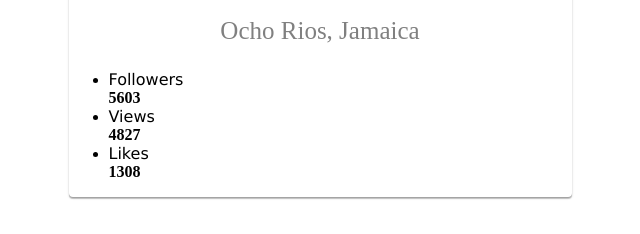
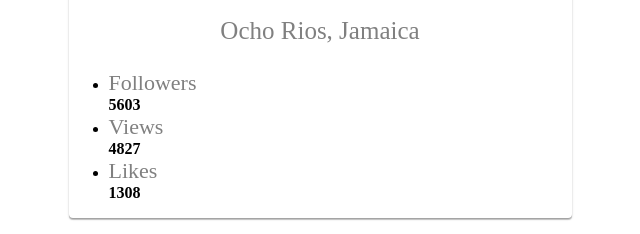
Before and after one commit to OllBond/goit-react-hw-01-components, a React (Create React App) app: page / in a window 1280 px wide. Shown: the part 500-734 px from the top of the page, without its empty margins (320-960 px from the left). Built offline with nearby package versions, Linux system fonts and the light colour scheme.

Commit message:
update Profile.modules.css

```diff
--- a/src/components/Profile/Profile.module.css
+++ b/src/components/Profile/Profile.module.css
@@ -49,9 +49,9 @@
   text-align: center;
 }
 .label {
-  font-family: 'Lucida Sans', 'Lucida Sans Regular', 'Lucida Grande',
-    'Lucida Sans Unicode', Geneva, Verdana, sans-serif;
   display: block;
+  font-size: 22px;
+  color: gray;
 }
 .quantity {
   font-weight: 700;
```
